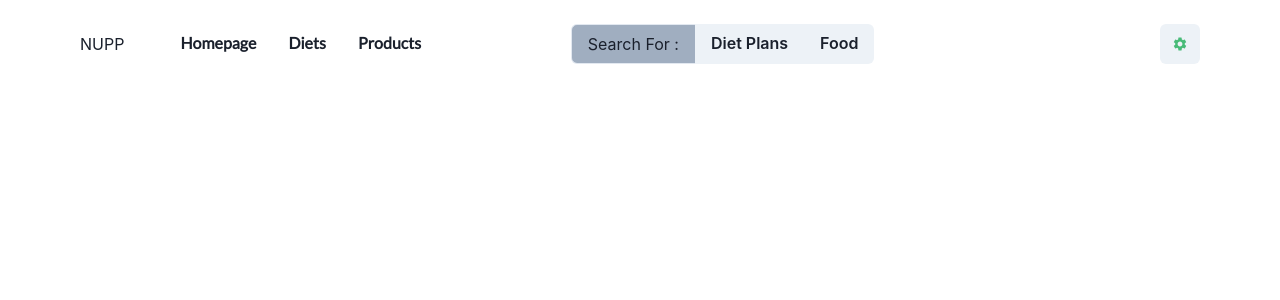
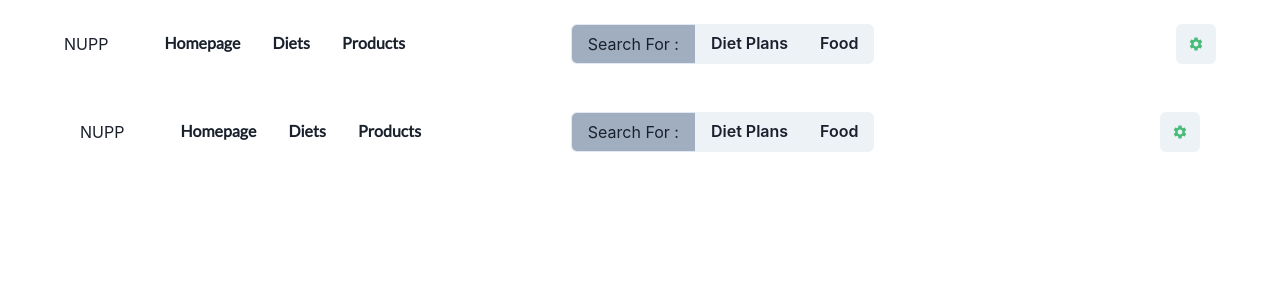
Before and after one commit to Makakusnik/Nupp, a Next.js app: page / in a window 1280 px wide. Shown: the top 300 px of the page. Built offline with nearby package versions, Linux system fonts and the light colour scheme.

Commit message:
Moved added bar, added customized theme prop

```diff
--- a/pages/_app.tsx
+++ b/pages/_app.tsx
@@ -1,9 +1,12 @@
 import type { AppProps } from "next/app";
 import { ChakraProvider } from "@chakra-ui/react";
+import theme from "../theme";
+import { NavigationBar } from "../components/navigation/NavigationBar";
 
 function MyApp({ Component, pageProps }: AppProps) {
   return (
-    <ChakraProvider>
+    <ChakraProvider theme={theme}>
+      <NavigationBar></NavigationBar>
       <Component {...pageProps} />
     </ChakraProvider>
   );
```
